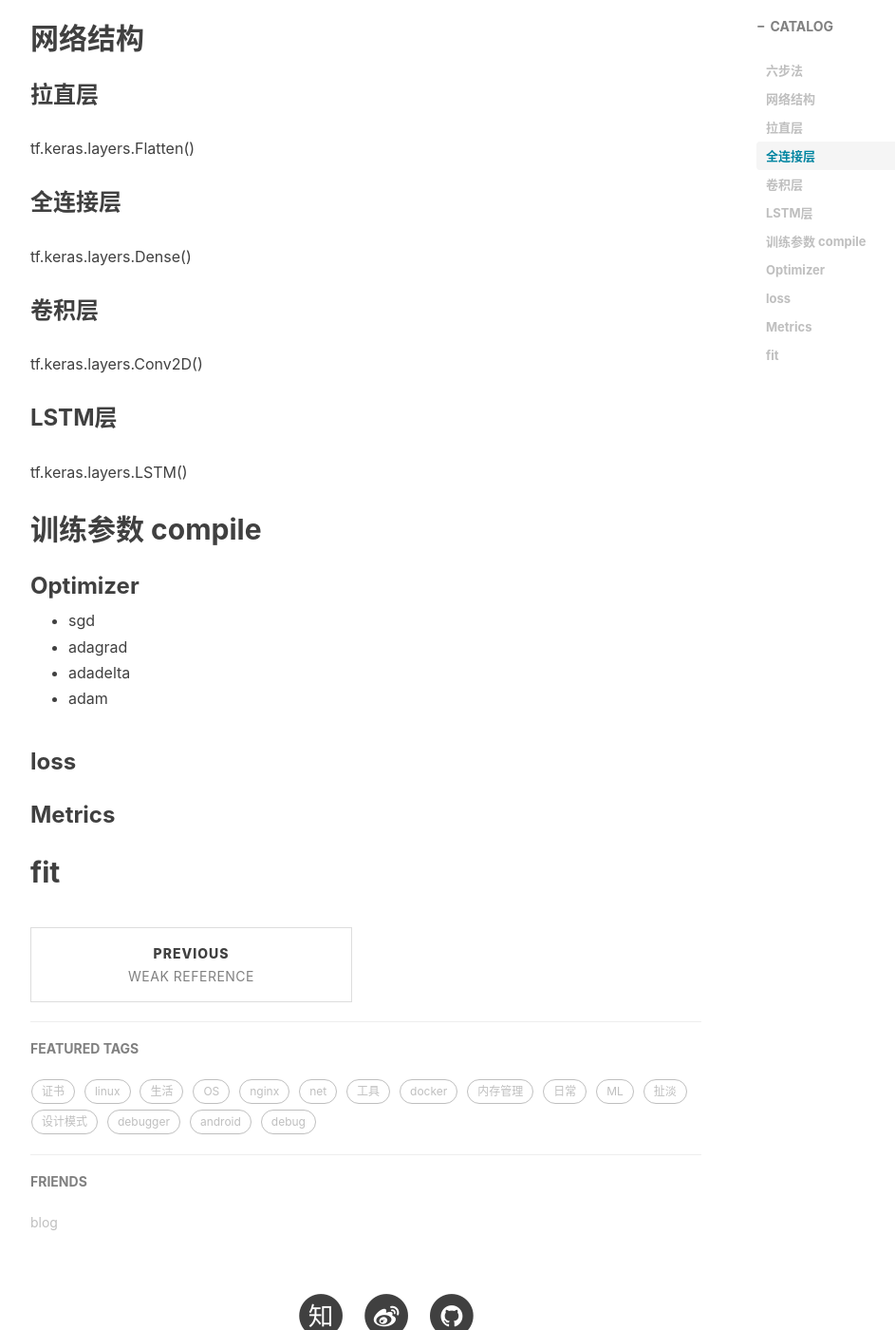
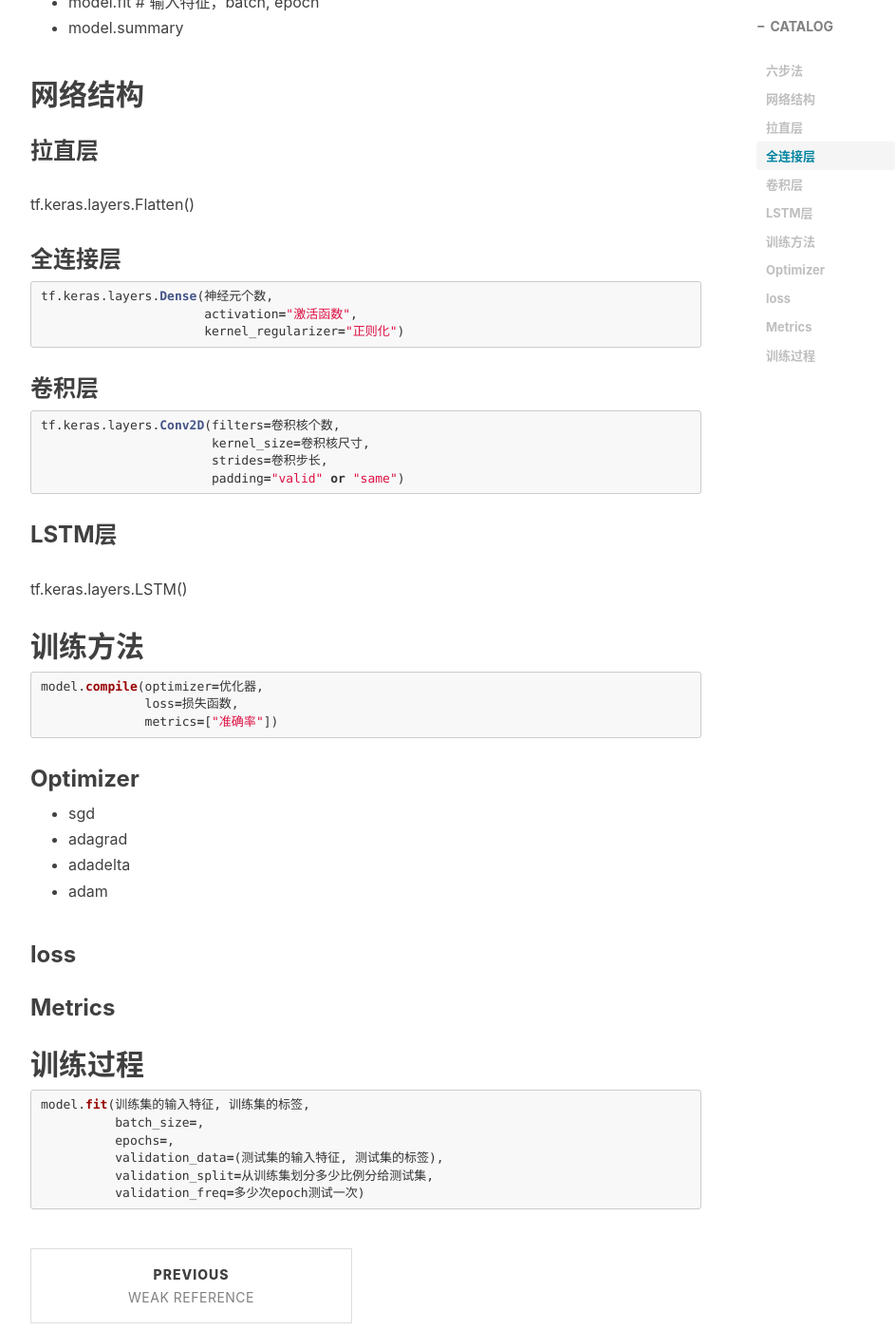
Before and after one commit to axiomaster/axiomaster.github.io, a Jekyll site: the page built from _posts/2020-09-03-tensorflow2_2.md, in a window 1280 px wide and 1400 px high, scrolled down 795 px. Shown: the whole window at 95% size, without its empty margins (233-1176 px from the left). Built offline with Jekyll 4.4.1, drawn with Linux system fonts in a browser that asks for light colours; nearby versions of some CDN libraries; comment, search, counter and statistics services are not loaded; some of the changed text lies outside the part shown.

Commit message:
tf八股

````diff
--- a/_posts/2020-09-03-tensorflow2_2.md
+++ b/_posts/2020-09-03-tensorflow2_2.md
@@ -15,7 +15,9 @@ tags:
 
 - import
 - train, test
-- model=tf.keras.models.Sequential # 搭建网络结构
+- 网络结构
+    - model=tf.keras.models.Sequential # 搭建网络结构
+    - class MyModel(Model) model = MyModel
 - model.compile  # 配置训练优化器，损失函数
 - model.fit      # 输入特征，batch, epoch
 - model.summary
@@ -28,17 +30,32 @@ tf.keras.layers.Flatten()
 
 ### 全连接层
 
-tf.keras.layers.Dense()
+```python
+tf.keras.layers.Dense(神经元个数,
+                      activation="激活函数",
+                      kernel_regularizer="正则化")
+```
 
 ### 卷积层
 
-tf.keras.layers.Conv2D()
+```python
+tf.keras.layers.Conv2D(filters=卷积核个数,
+                       kernel_size=卷积核尺寸,
+                       strides=卷积步长,
+                       padding="valid" or "same")
+```
 
 ### LSTM层
 
 tf.keras.layers.LSTM()
 
-## 训练参数 compile
+## 训练方法
+
+```python
+model.compile(optimizer=优化器,
+              loss=损失函数,
+              metrics=["准确率"])
+```
 
 ### Optimizer
 
@@ -51,4 +68,13 @@ tf.keras.layers.LSTM()
 
 ### Metrics
 
-## fit
+## 训练过程
+
+```python
+model.fit(训练集的输入特征, 训练集的标签,
+          batch_size=,
+          epochs=,
+          validation_data=(测试集的输入特征, 测试集的标签),
+          validation_split=从训练集划分多少比例分给测试集,
+          validation_freq=多少次epoch测试一次)
+```
````
